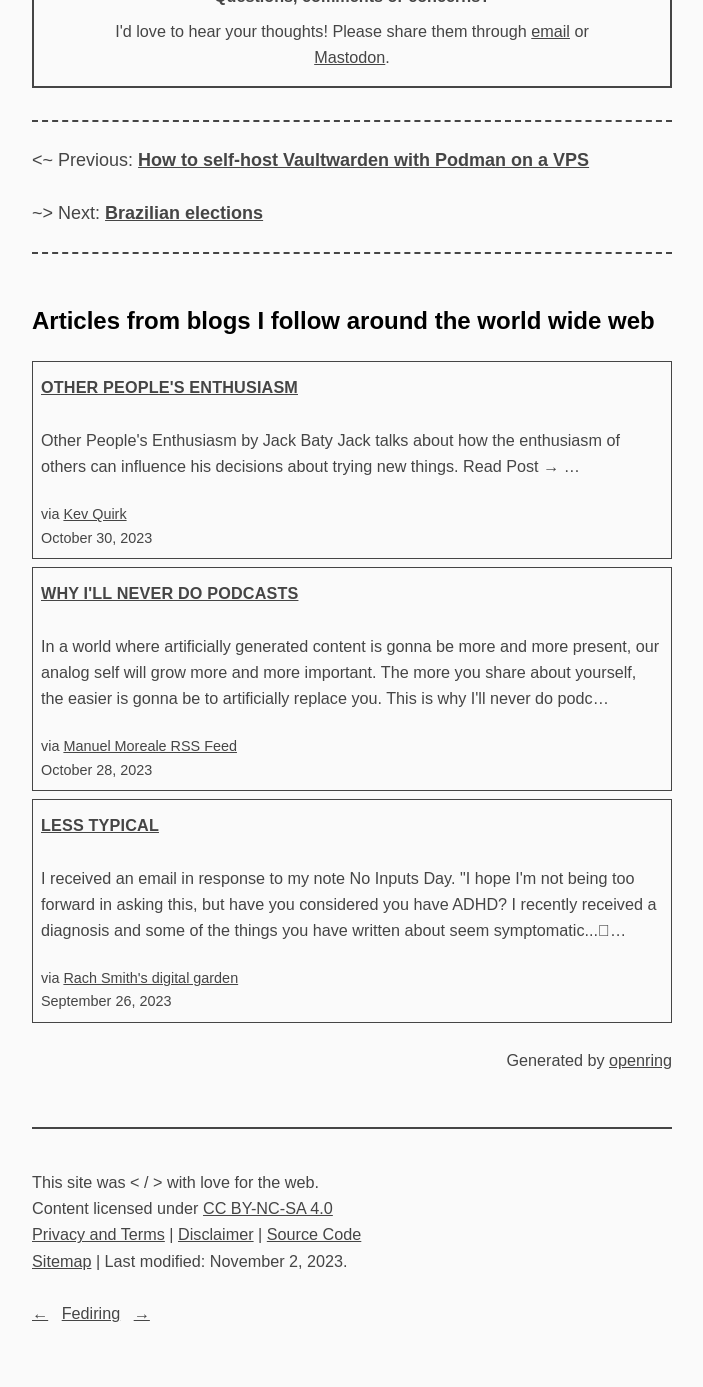
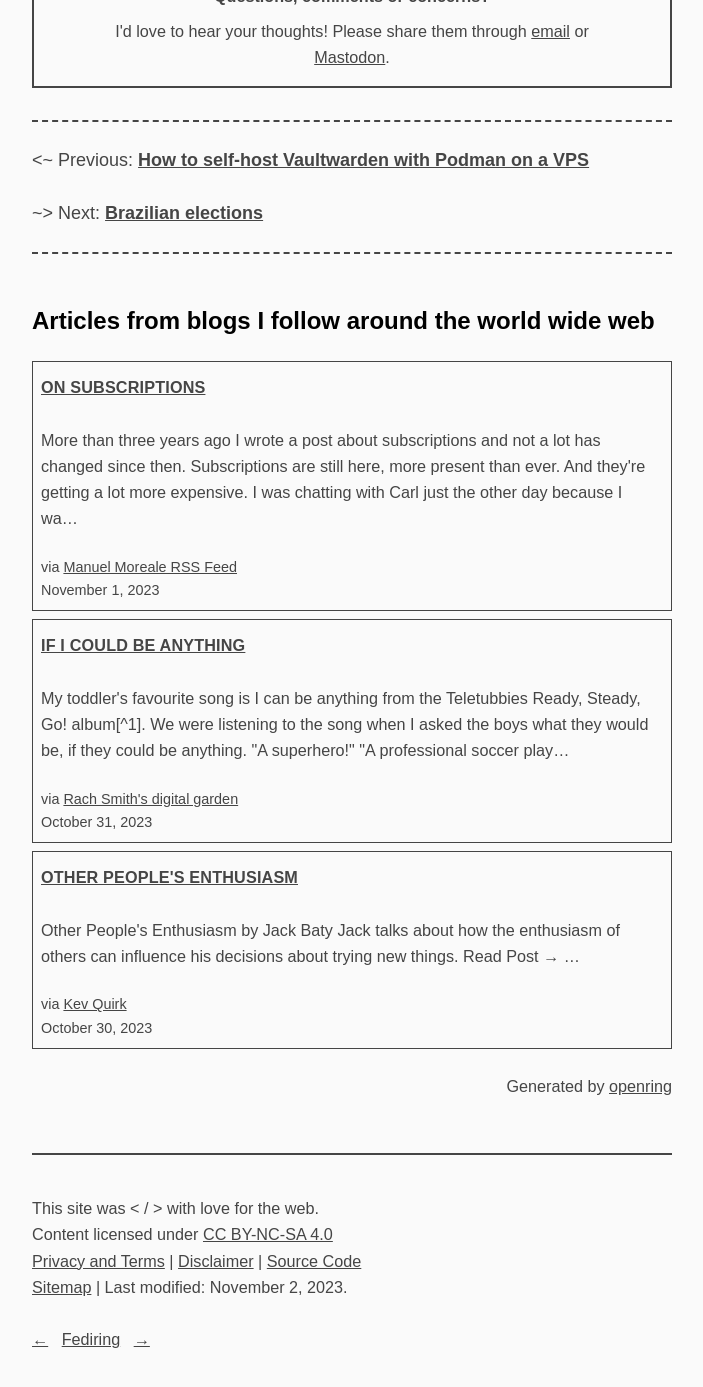
Before and after one commit to a-franca/abf.li, a Jekyll site: the page built from _posts/2022/2022-09-28-hurricane-ian.md, in a window 1280 px wide and 1400 px high, scrolled down 777 px. Shown: the top 1387 px of the window, without its empty margins (288-991 px from the left). Built offline with Jekyll 4.4.1, drawn with Linux system fonts in a browser that asks for light colours.

Commit message:
fetch new content

```diff
--- a/_includes/openring-out.html
+++ b/_includes/openring-out.html
@@ -2,6 +2,31 @@
 <section class="webring">
   <h2 class="description">Articles from blogs I follow around the world wide web</h2>
   <section class="articles">
+
+    <div class="article">
+      <h4 class="title">
+        <a href="https://manuelmoreale.com/@/page/WmIAySksTq9mMwd6" rel="noopener noreferrer nofollow" target="_blank">On subscriptions</a>
+      </h4>
+      <p class="summary">More than three years ago I wrote a post about subscriptions and not a lot has changed since then. Subscriptions are still here, more present than ever. And they&#39;re getting a lot more expensive. I was chatting with Carl just the other day because I wa…</p>
+      <small class="source">
+        via <a href="https://manuelmoreale.com" rel="noopener noreferrer nofollow" target="_blank">Manuel Moreale RSS Feed</a>
+      </small>
+      <small class="date">November 1, 2023</small>
+    </div>
+
+    <div class="article">
+      <h4 class="title">
+        <a href="https://rachsmith.com/if-i-could-be-anything/" rel="noopener noreferrer nofollow" target="_blank">If I could be anything</a>
+      </h4>
+      <p class="summary">My toddler&#39;s favourite song is I can be anything from the Teletubbies Ready, Steady, Go! album[^1].
+We were listening to the song when I asked the boys what they would be, if they could be anything.
+&#34;A superhero!&#34;
+&#34;A professional soccer play…</p>
+      <small class="source">
+        via <a href="https://rachsmith.com/" rel="noopener noreferrer nofollow" target="_blank">Rach Smith&#39;s digital garden</a>
+      </small>
+      <small class="date">October 31, 2023</small>
+    </div>
 
     <div class="article">
       <h4 class="title">
@@ -23,30 +48,6 @@
       <small class="date">October 30, 2023</small>
     </div>
 
-    <div class="article">
-      <h4 class="title">
-        <a href="https://manuelmoreale.com/@/page/Z8Xp7vOXFudNCsp9" rel="noopener noreferrer nofollow" target="_blank">Why I&#39;ll never do podcasts</a>
-      </h4>
-      <p class="summary">In a world where artificially generated content is gonna be more and more present, our analog self will grow more and more important. The more you share about yourself, the easier is gonna be to artificially replace you. This is why I&#39;ll never do podc…</p>
-      <small class="source">
-        via <a href="https://manuelmoreale.com" rel="noopener noreferrer nofollow" target="_blank">Manuel Moreale RSS Feed</a>
-      </small>
-      <small class="date">October 28, 2023</small>
-    </div>
-
-    <div class="article">
-      <h4 class="title">
-        <a href="https://rachsmith.com/less-typical/" rel="noopener noreferrer nofollow" target="_blank">Less typical</a>
-      </h4>
-      <p class="summary">I received an email in response to my note No Inputs Day.
-
-&#34;I hope I&#39;m not being too forward in asking this, but have you considered you have ADHD? I recently received a diagnosis and some of the things you have written about  seem symptomatic...&#3…</p>
-      <small class="source">
-        via <a href="https://rachsmith.com/" rel="noopener noreferrer nofollow" target="_blank">Rach Smith&#39;s digital garden</a>
-      </small>
-      <small class="date">September 26, 2023</small>
-    </div>
-
   </section>
   <p class="attribution">
     Generated by
```
